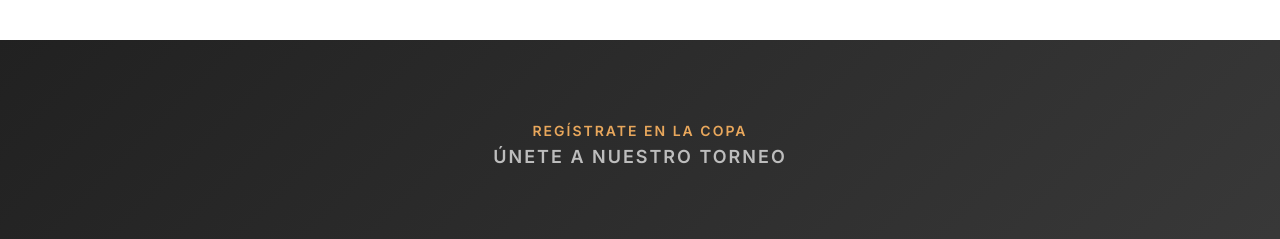
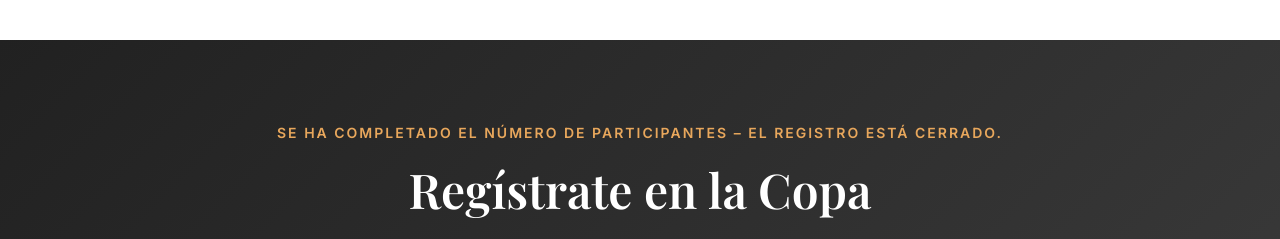
Before and after one commit to ortilixoujat/onepiecefightingpathknights, a plain HTML site: page index.html in a window 1280 px wide. Shown: the part 1980-2219 px from the top of the page. Drawn offline with nearby package versions, Linux system fonts and the light colour scheme.

Commit message:
Add files via upload

```diff
--- a/index.html
+++ b/index.html
@@ -158,8 +158,8 @@
     <section class="tournament" id="torneo">
         <div class="container">
             <div class="section-header">
-                <span class="section-subtitle" data-en="The number of participants has been reached – registration is closed." data-ar="اكتمل عدد المشاركين - تم اغلاق باب التسجيل " data-zh="名额已满 – 报名已关闭。" data-id="The number of participants has been reached – registration is closed. " data-ca="Jumlah peserta telah terpenuhi – pendaftaran ditutup.</span>
-                <h2 class="section-title" data-en="The number of participants has been reached – registration is closed." data-ar="سجل في البطولة الان" data-zh="报名参加杯赛" data-id="Daftar di Copa" data-ca="Registra't a la Copa">Regístrate en la Copa</h2>
+                <span class="section-subtitle" data-en="The number of participants has been reached – registration is closed." data-ar="اكتمل عدد المشاركين - تم اغلاق باب التسجيل" data-zh="名额已满 – 报名已关闭。" data-id="Jumlah peserta telah terpenuhi – pendaftaran ditutup." data-ca="Torneig KNIGHTS">Se ha completado el número de participantes – el registro está cerrado.</span>
+                <h2 class="section-title" data-en="Regístrate en la Copa" data-ar="سجل في البطولة الان" data-zh="报名参加杯赛" data-id="Daftar di Copa" data-ca="Registra't a la Copa">Regístrate en la Copa</h2>
                 <p class="section-description" data-en="Únete a nuestro torneo" data-ar="انضم إلى بطولتنا" data-zh="加入我们的锦标赛" data-id="Bergabunglah dengan turnamen kami" data-ca="Uneix-te al nostre torneig">Únete a nuestro torneo</p>
             </div>
             <div class="tournament-form-container">
```
